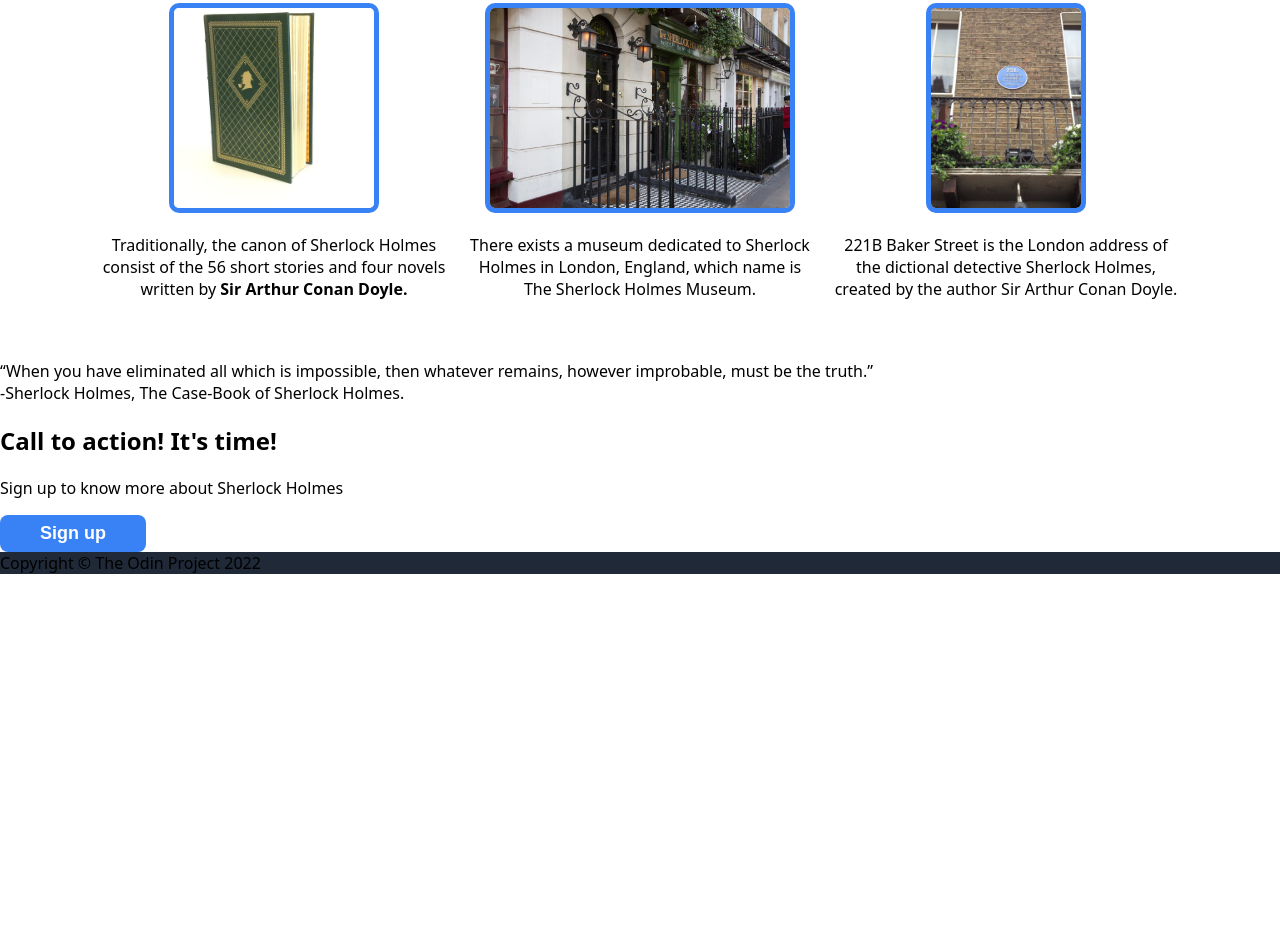
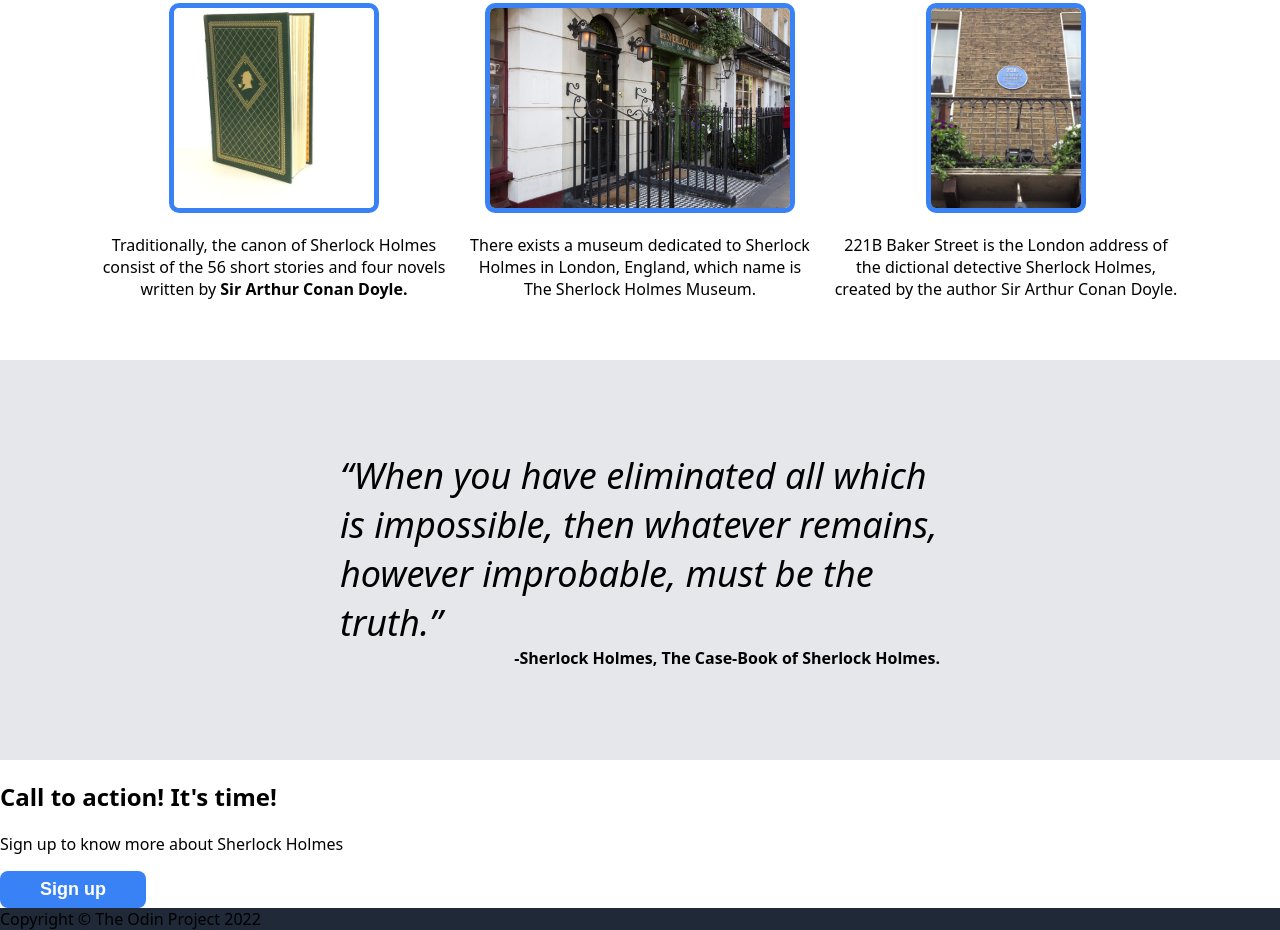
Before and after one commit to ColtMoons/sherlock-landing-page, a plain HTML site: page index.html in a window 1280 px wide. Shown: the part 934-1864 px from the top of the page. Before the commit the page ends 1508 px from the top, so only its background shows below. Drawn offline with Linux system fonts and the light colour scheme.

Commit message:
Create Quote Styles

```diff
--- a/index.html
+++ b/index.html
@@ -49,8 +49,9 @@
     </div>
 
     <div class="quote" id="quote">
-        <div class="text">“When you have eliminated all which is impossible, then whatever remains, however improbable, must be the truth.”</div>
+        <div class="text"><em>“When you have eliminated all which is impossible, then whatever remains, however improbable, must be the truth.”</em></div>
         <div class="author">-Sherlock Holmes, The Case-Book of Sherlock Holmes.</div>
+
     </div>
 
     <div class="call-to-action" id="action">
--- a/styles/style.css
+++ b/styles/style.css
@@ -9,6 +9,7 @@ body{
     flex-direction: column;
 }
 
+/*Header Styles*/
 .content,
 .header,
 .footer{
@@ -42,6 +43,8 @@ body{
 a{
     text-decoration: none;
 }
+
+/*Content Styles*/
 
 .placeholder{
     height: auto;
@@ -86,7 +89,8 @@ button{
     width: auto;
     border-radius: 12px;
 }
-/* images of some information */
+
+/*Information Styles */
 .information .image{
     height: 200px;
     width: auto;
@@ -117,3 +121,26 @@ button{
 .information .element{
     max-width:350px;
 }
+
+/*Quote Styles*/
+.quote{
+    background-color: #E5E7EB;
+    min-height: 400px;
+    display: flex;
+    flex-direction: column;
+    justify-content: center;
+    align-items: center;
+}
+
+.quote .text{
+    font-size: 36px;
+    font-weight: 300;
+    width: 600px;
+}
+
+.quote .author{
+    font-weight: bold;
+    width: 600px;
+    display: flex;
+    justify-content: flex-end;
+}
```
